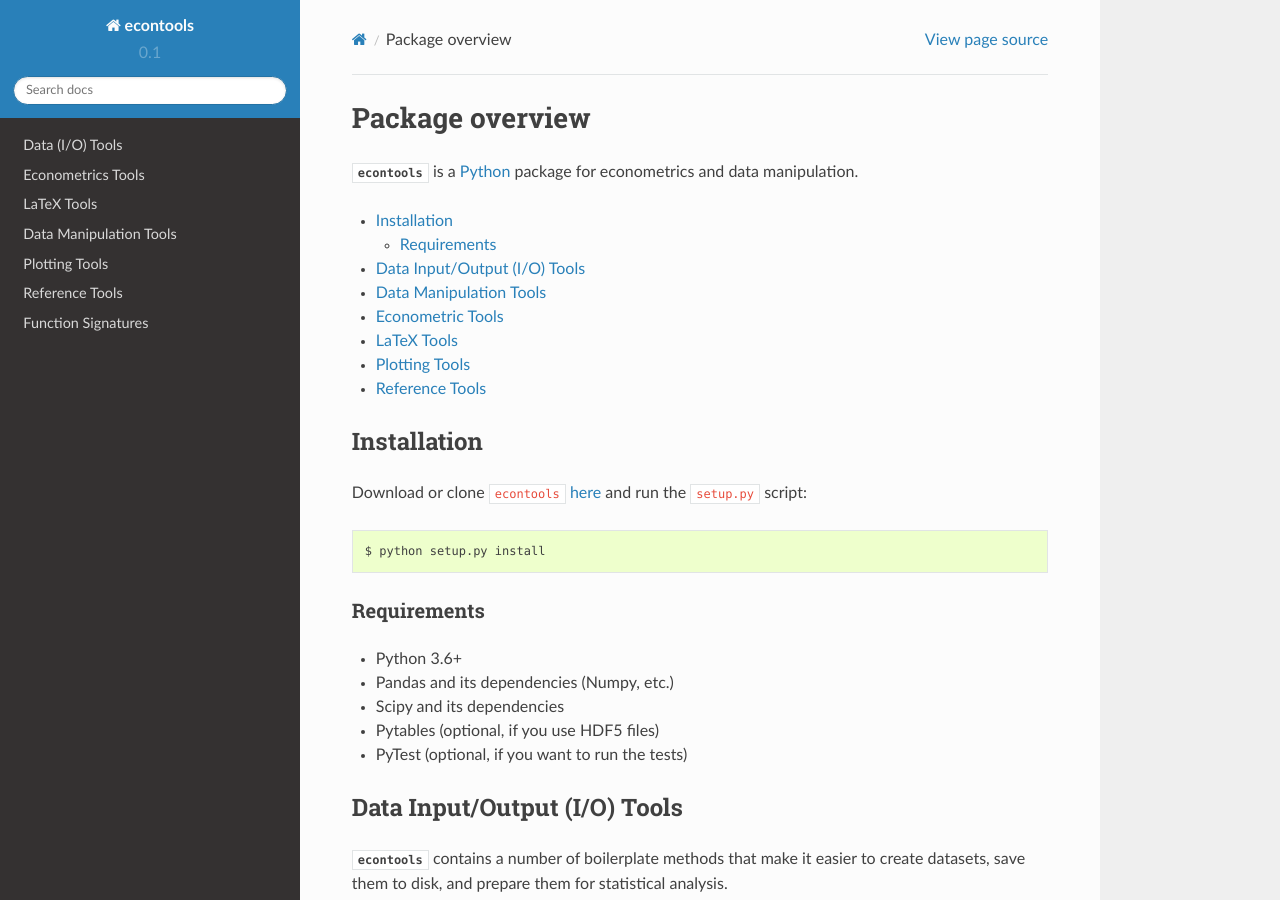
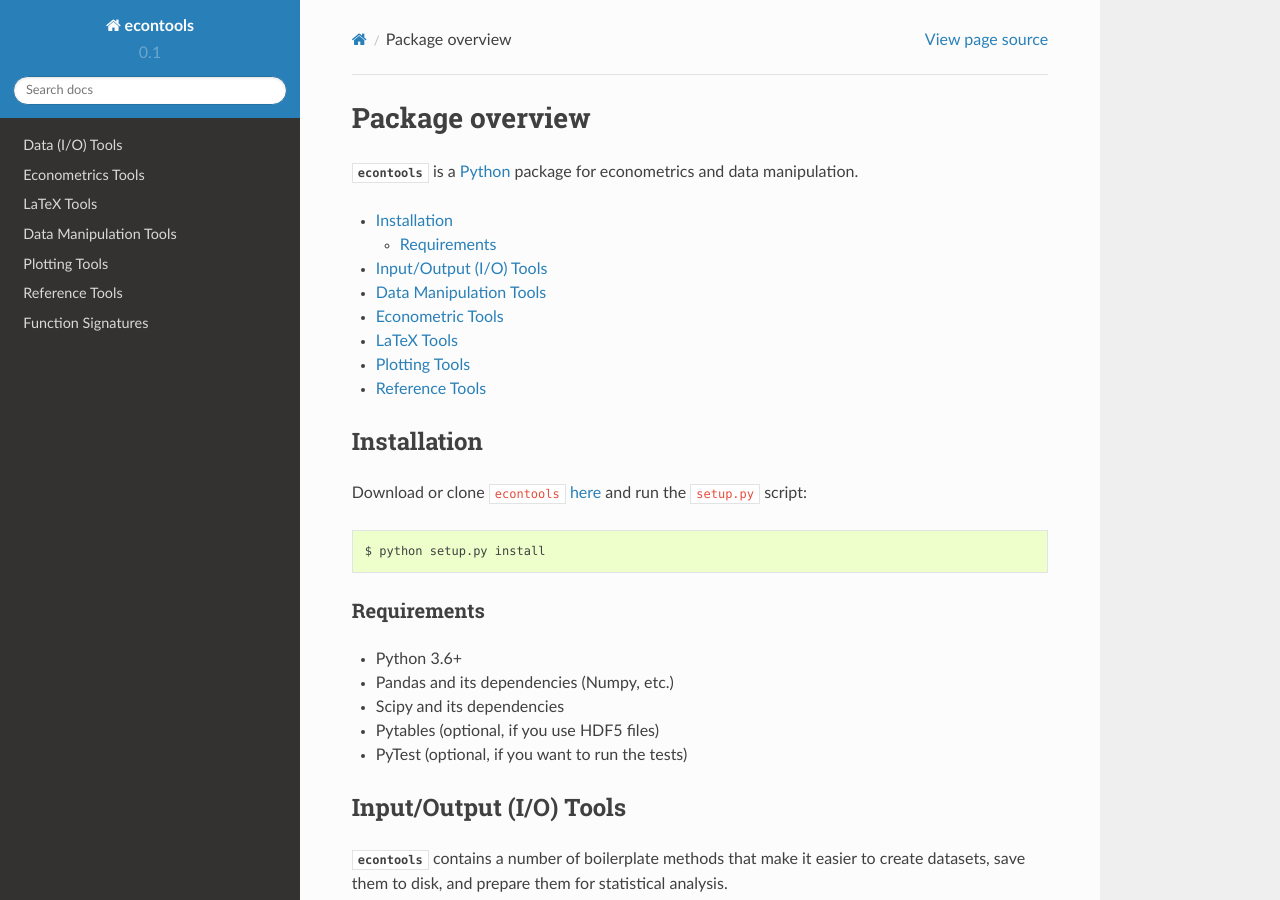
Before and after one commit to dmsul/econtools, a Sphinx documentation site: the page built from doc/source/index.rst, in a window 1280 px wide and 900 px high. Built offline with Sphinx 7.4.7 and the Read the Docs theme 2.0.0, drawn with Linux system fonts in a browser that asks for light colours.

Commit message:
Rename data manip file

```diff
--- a/doc/source/data.rst
+++ b/doc/source/data_manipulation.rst
@@ -1,6 +1,6 @@
 .. currentmodule: econtools
 
-.. _data:
+.. _data_manipulation:
 
 ***********************
 Data Manipulation Tools
--- a/doc/source/index.rst
+++ b/doc/source/index.rst
@@ -41,8 +41,8 @@
 * PyTest (optional, if you want to run the tests)
 
 
-Data Input/Output (I/O) Tools
------------------------------
+Input/Output (I/O) Tools
+------------------------
 
 :mod:`econtools` contains a number of boilerplate methods that make it easier to
 create datasets, save them to disk, and prepare them for statistical analysis.
```
Also changed, not shown: other parts of doc/source/index.rst (+1 -1 lines).
